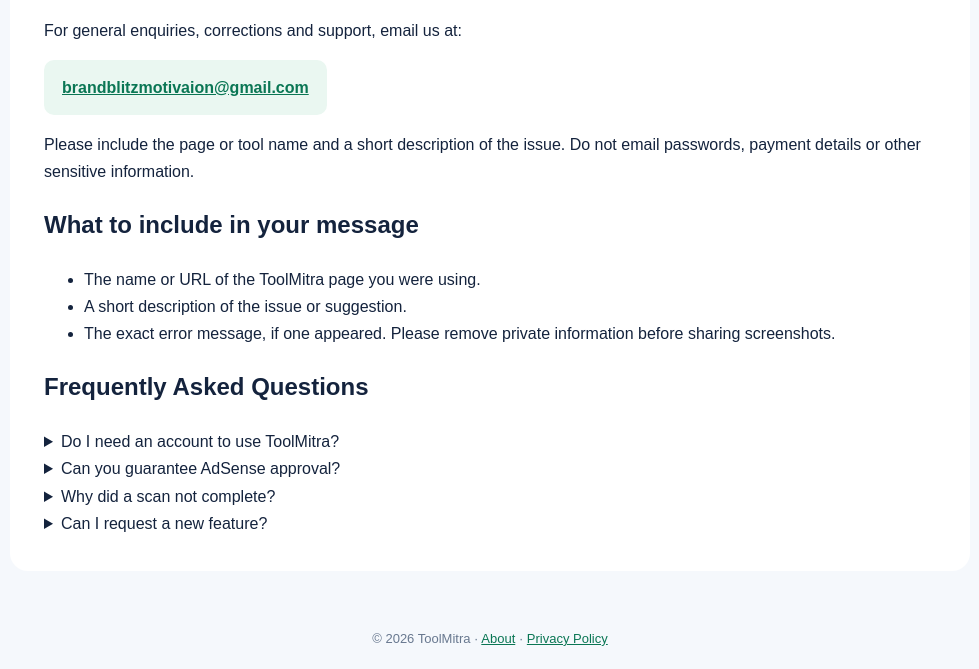
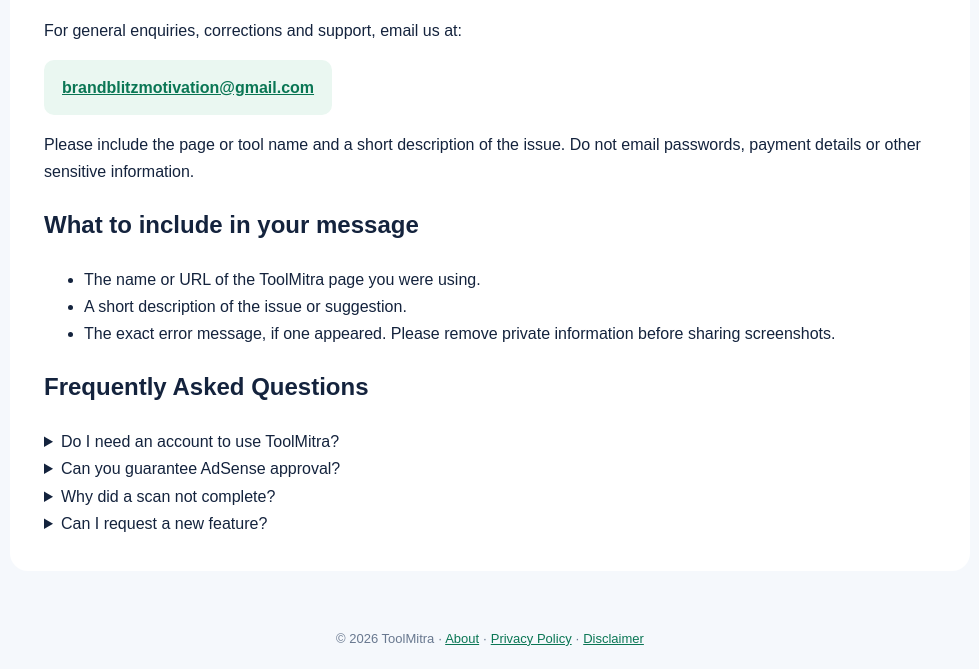
Before and after one commit to ssrweb197/toolmitra, a plain HTML site: page public/contact.html in a window 1280 px wide. Shown: the part 333-1002 px from the top of the page, without its empty margins (150-1129 px from the left). Drawn offline with Linux system fonts and the light colour scheme.

Commit message:
Link disclaimer in site footer and sitemap

```diff
--- a/public/contact.html
+++ b/public/contact.html
@@ -7,7 +7,7 @@
 <style>*{box-sizing:border-box}body{margin:0;font:16px/1.7 Arial,sans-serif;color:#14233d;background:#f5f8fc}header,main,footer{max-width:960px;margin:auto;padding:22px}header{display:flex;justify-content:space-between;align-items:center;background:#fff}.brand{font-size:28px;font-weight:850;text-decoration:none;color:#14233d}.brand span{color:#15966a}nav{display:flex;gap:18px;flex-wrap:wrap}a{color:#0a7654}nav a{text-decoration:none;font-weight:700}main{background:white;margin:35px auto;padding:34px;border-radius:18px}h1{line-height:1.2}.email{display:inline-block;background:#eaf7f1;padding:14px 18px;border-radius:10px;font-weight:700;overflow-wrap:anywhere}footer{text-align:center;color:#68788f;font-size:13px}@media(max-width:600px){header{display:block}nav{margin-top:14px;gap:12px}main{margin:15px;padding:23px}}</style><meta name="twitter:card" content="summary"><meta name="twitter:title" content="Contact ToolMitra | Support &amp; Feedback"><meta name="twitter:description" content="Learn more about ToolMitra and its free online tools."></head>
 <body><header><a class="brand" href="/"><span>Tool</span>Mitra</a><nav aria-label="Main navigation"><a href="/">Home</a><a href="/about.html">About</a><a href="/privacy-policy.html">Privacy</a><a href="/contact.html">Contact</a></nav></header>
 <main><h1>Contact Us</h1><p>Have a question about ToolMitra, found an issue in a scan, or want to share a suggestion? We welcome your feedback.</p>
-<h2>Email support</h2><p>For general enquiries, corrections and support, email us at:</p><p><a class="email" href="mailto:brandblitzmotivaion@gmail.com">brandblitzmotivaion@gmail.com</a></p>
+<h2>Email support</h2><p>For general enquiries, corrections and support, email us at:</p><p><a class="email" href="mailto:brandblitzmotivation@gmail.com">brandblitzmotivation@gmail.com</a></p>
 <p>Please include the page or tool name and a short description of the issue. Do not email passwords, payment details or other sensitive information.</p>
 <h2>What to include in your message</h2>
 <ul><li>The name or URL of the ToolMitra page you were using.</li><li>A short description of the issue or suggestion.</li><li>The exact error message, if one appeared. Please remove private information before sharing screenshots.</li></ul>
@@ -17,4 +17,4 @@
 <details class="faq-item"><summary>Why did a scan not complete?</summary><p>The target website may block automated requests, be temporarily unavailable, or return a response the checker cannot process.</p></details>
 <details class="faq-item"><summary>Can I request a new feature?</summary><p>Yes. Send a short description of the feature and how it would help your website workflow.</p></details>
 </main>
-<footer>© 2026 ToolMitra · <a href="/about.html">About</a> · <a href="/privacy-policy.html">Privacy Policy</a></footer></body></html>
+<footer>© 2026 ToolMitra · <a href="/about.html">About</a> · <a href="/privacy-policy.html">Privacy Policy</a> · <a href="/disclaimer.html">Disclaimer</a></footer></body></html>
```
